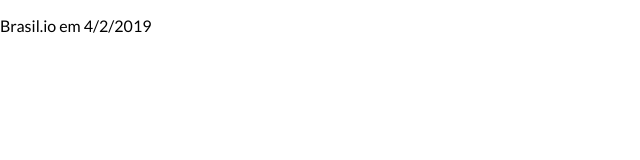
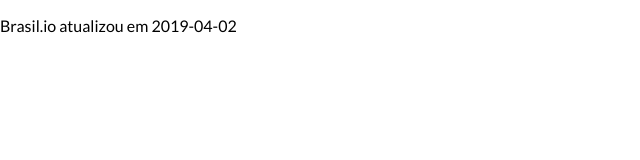
Before and after one commit to mathcunha/dashboard-covid, a Next.js app: page /components/lastUpdate in a window 1280 px wide. Shown: the top 160 px of the page, without its empty margins (0-640 px from the left). Built offline with nearby package versions, Linux system fonts and the light colour scheme.

Commit message:
implemented plot title; added number format

```diff
--- a/pages/components/lastUpdate.js
+++ b/pages/components/lastUpdate.js
@@ -6,11 +6,11 @@
     dataset = dataset.filter(item => item.state === estado);
 
   const lastUpdate = dataset.reduce(
-    (acc, item) => (acc > new Date(item.date) ? acc : new Date(item.date)),
-    new Date("2019-04-02")
+    (acc, item) => (acc > item.date ? acc : item.date),
+    "2019-04-02"
   );
 
-  return <p>Brasil.io em {lastUpdate.toLocaleDateString()}</p>;
+  return <p>Brasil.io atualizou em {lastUpdate}</p>;
 };
 
 export default LastUpdate;
--- a/pages/components/plot.js
+++ b/pages/components/plot.js
@@ -15,6 +15,7 @@
           series={this.props.series}
           type={this.props.type}
           width="350"
+          height="380"
         />
       </div>
     );
--- a/pages/components/plotNext.js
+++ b/pages/components/plotNext.js
@@ -1,6 +1,6 @@
 import Plot from "./plot";
 
-const PlotNext = ({ dataset, estado, description, type }) => {
+const PlotNext = ({ dataset, estado, description, type, title }) => {
   if (!dataset) {
     dataset = [];
   }
@@ -33,6 +33,9 @@
     },
     xaxis: {
       categories: xData.reverse() //TODO -
+    },
+    title: {
+      text: title
     }
   };
   const series = [
--- a/pages/components/totalCard.js
+++ b/pages/components/totalCard.js
@@ -30,7 +30,7 @@
   const style = total > 0 ? "money plus" : "money minus";
   const angle = total > 0 ? faAngleDoubleUp : faAngleDoubleDown;
 
-  let rate = 1 - total / totalYestarday;
+  let rate = (1 - total / totalYestarday).toFixed(2);
   if (isNaN(rate) || rate == Number.NEGATIVE_INFINITY) rate = 0;
   return (
     <div>
--- a/pages/index.js
+++ b/pages/index.js
@@ -63,12 +63,14 @@
           estado={estado}
           description="confirmed"
           type="line"
+          title="Infectados pelo COVID-19"
         />
         <PlotNext
           dataset={dataset}
           estado={estado}
           description="deaths"
           type="line"
+          title="Mortes pelo COVID-19"
         />
       </div>
       <style jsx>{`
```
